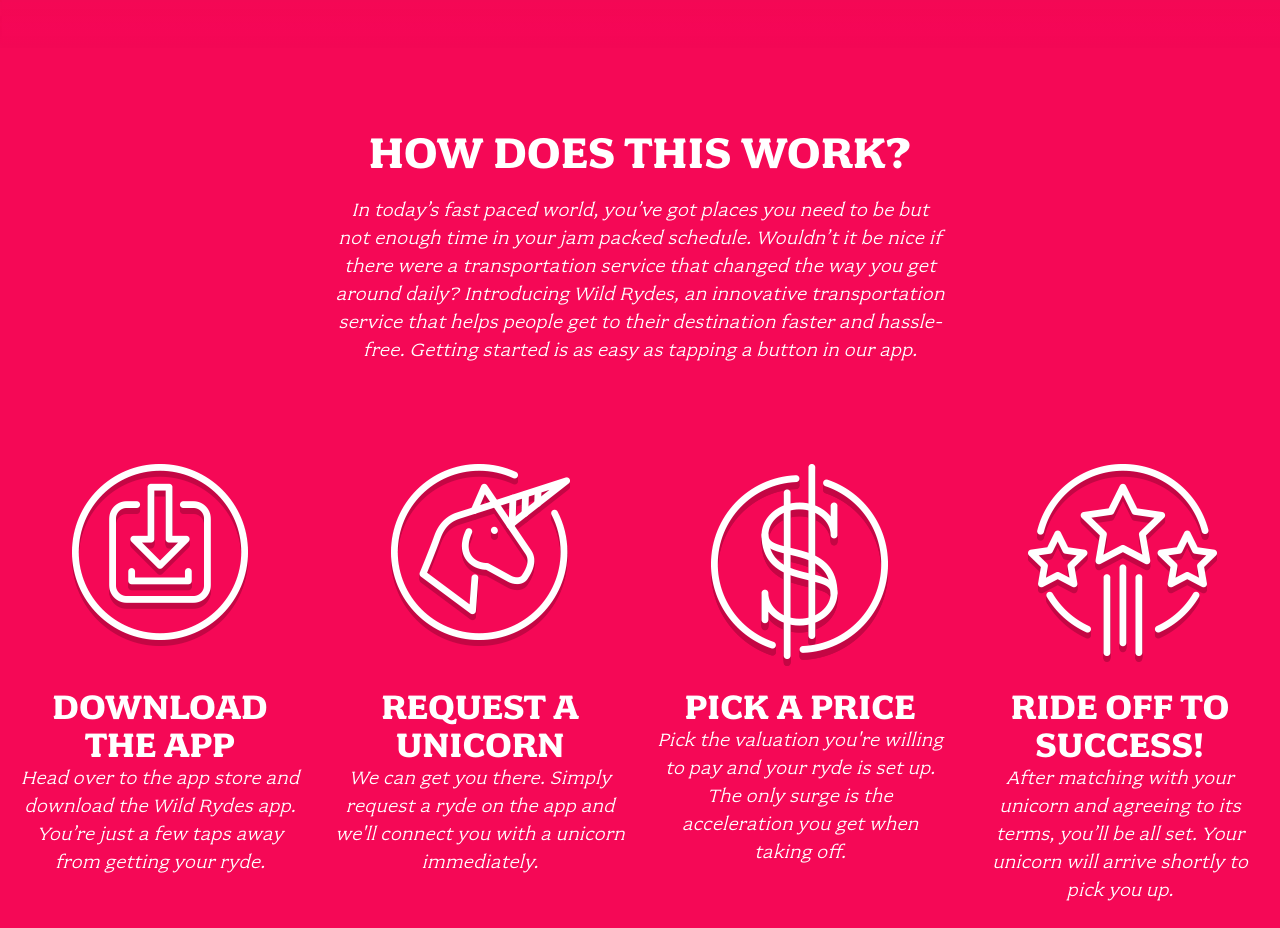
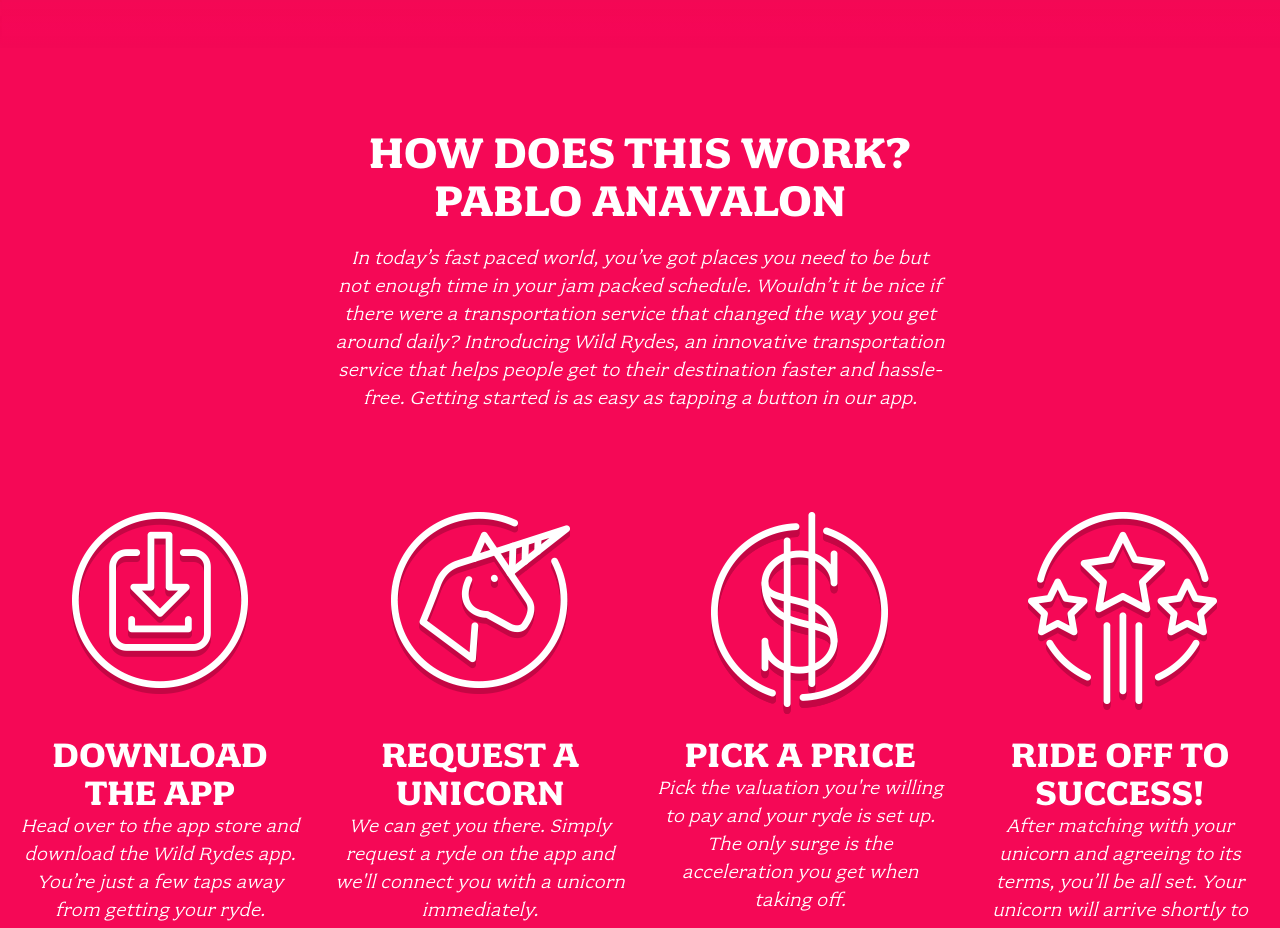
Before and after one commit to panavalong/wild-rydes, a plain HTML site: page index.html in a window 1280 px wide. Shown: the part 900-1828 px from the top of the page. Drawn offline with Linux system fonts and the light colour scheme.

Commit message:
Cambio index.html

```diff
--- a/index.html
+++ b/index.html
@@ -30,7 +30,7 @@
 
   <section class="home-about">
     <div class="row column large-9 xlarge-6 xxlarge-4">
-      <h2 class="section-title">How Does This Work?</h2>
+      <h2 class="section-title">How Does This Work? Pablo Anavalon</h2>
       <p class="content">
         In today’s fast paced world, you’ve got places you need to be but not enough time in your jam packed schedule. Wouldn’t it be nice if there were a transportation service that changed the way you get around daily? Introducing Wild Rydes, an innovative transportation service that helps people get to their destination faster and hassle-free. Getting started is as easy as tapping a button in our app.
       </p>
```
